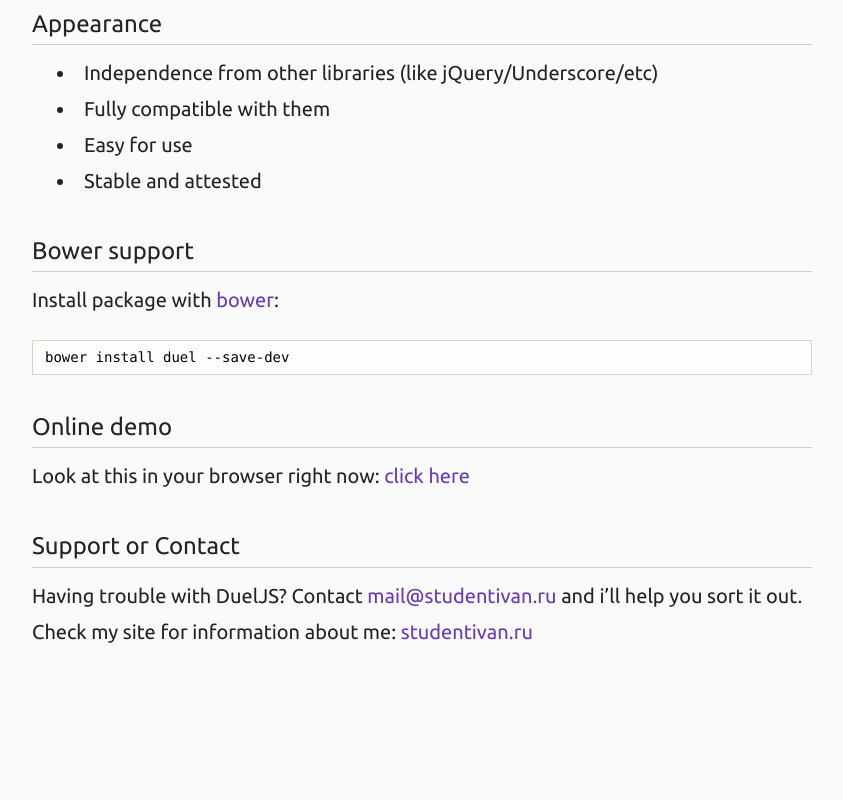
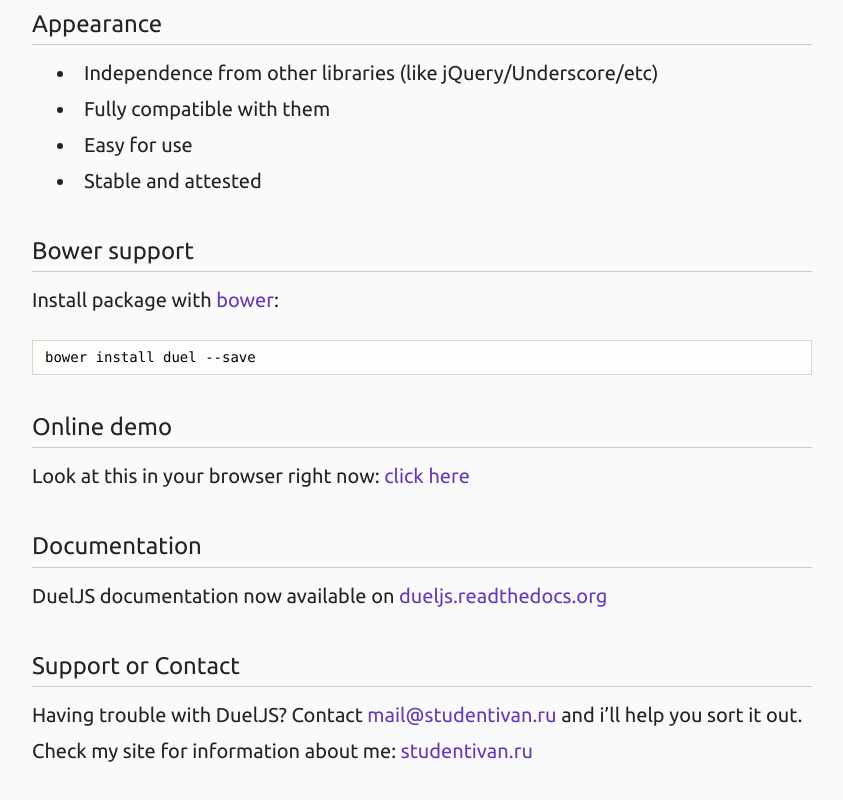
Before and after one commit to studentIvan/dueljs, a plain HTML site: page index.html in a window 1280 px wide. Shown: the part 1416-2216 px from the top of the page, without its empty margins (312-1155 px from the left). Before the commit the page ends 2138 px from the top, so only its background shows below. Drawn offline with Linux system fonts and the light colour scheme.

Commit message:
site updated

```diff
--- a/index.html
+++ b/index.html
@@ -30,7 +30,7 @@
             <li><a class="buttons github" href="https://github.com/studentIvan/dueljs">View On GitHub</a></li>
         </ul>
 
-        <p class="header">Version 1.1.0 <br>12 Jan 2015</p>
+        <p class="header">Version 1.2.0 <br>16 Jan 2015</p>
 
 
     </header>
@@ -133,15 +133,21 @@
 
         <p>Install package with <a href="http://bower.io" target="_blank">bower</a>:</p>
 
-        <div class="highlight highlight-javascript"><pre>bower install duel --save-dev
+        <div class="highlight highlight-javascript"><pre>bower install duel --save
 </pre>
         </div>
 
         <h3>
-            <a name="support-or-contact" class="anchor" href="#online-demo"><span
+            <a name="online-demo" class="anchor" href="#online-demo"><span
                     class="octicon octicon-link"></span></a>Online demo</h3>
 
         <p>Look at this in your browser right now: <a target="_blank" href="bower_components/duel/public/">click here</a></p>
+
+        <h3>
+            <a name="documentation" class="anchor" href="#documentation"><span
+                    class="octicon octicon-link"></span></a>Documentation</h3>
+        <p>DuelJS documentation now available on <a href="http://dueljs.readthedocs.org/">dueljs.readthedocs.org</a>
+        </p>
 
         <h3>
             <a name="support-or-contact" class="anchor" href="#support-or-contact"><span
```
